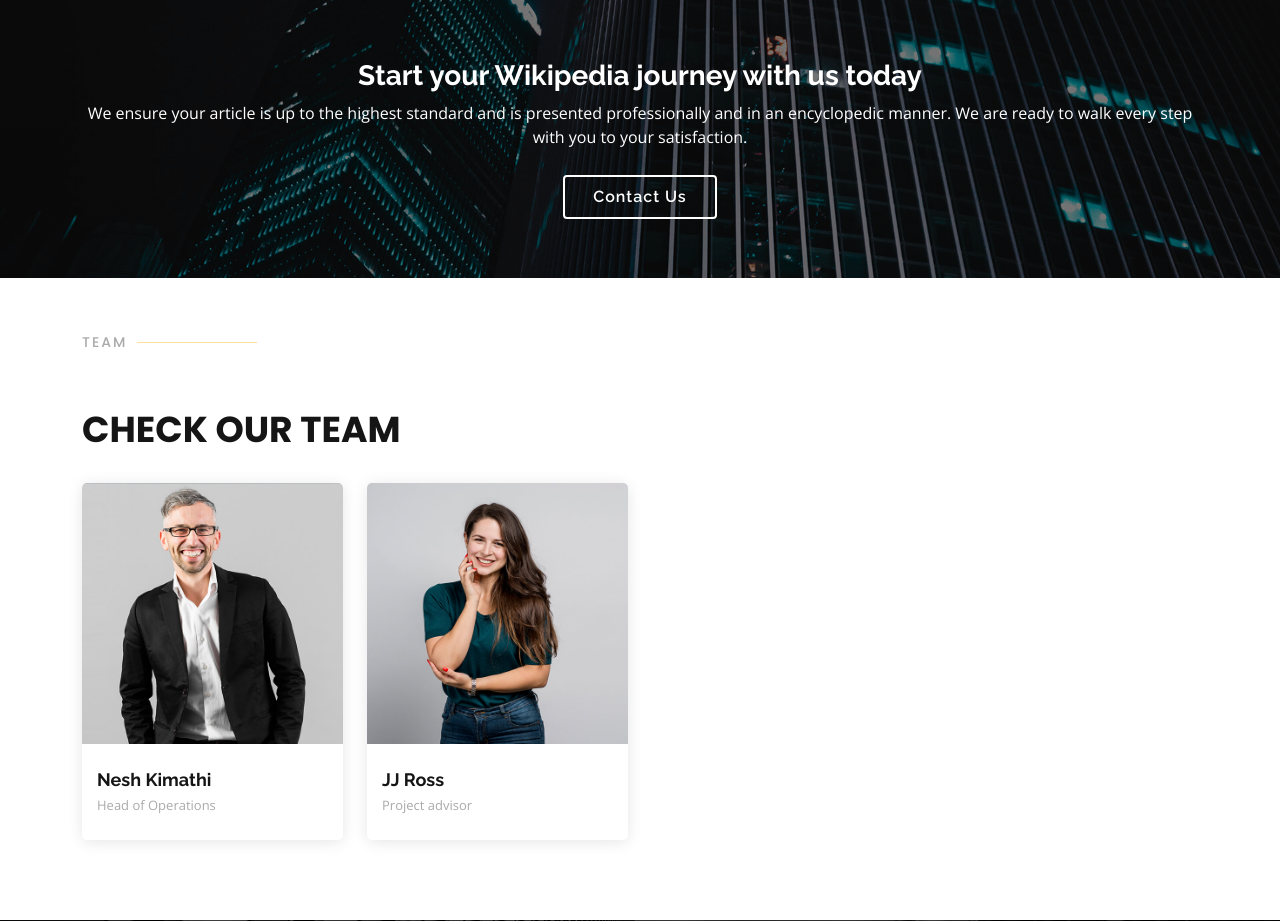
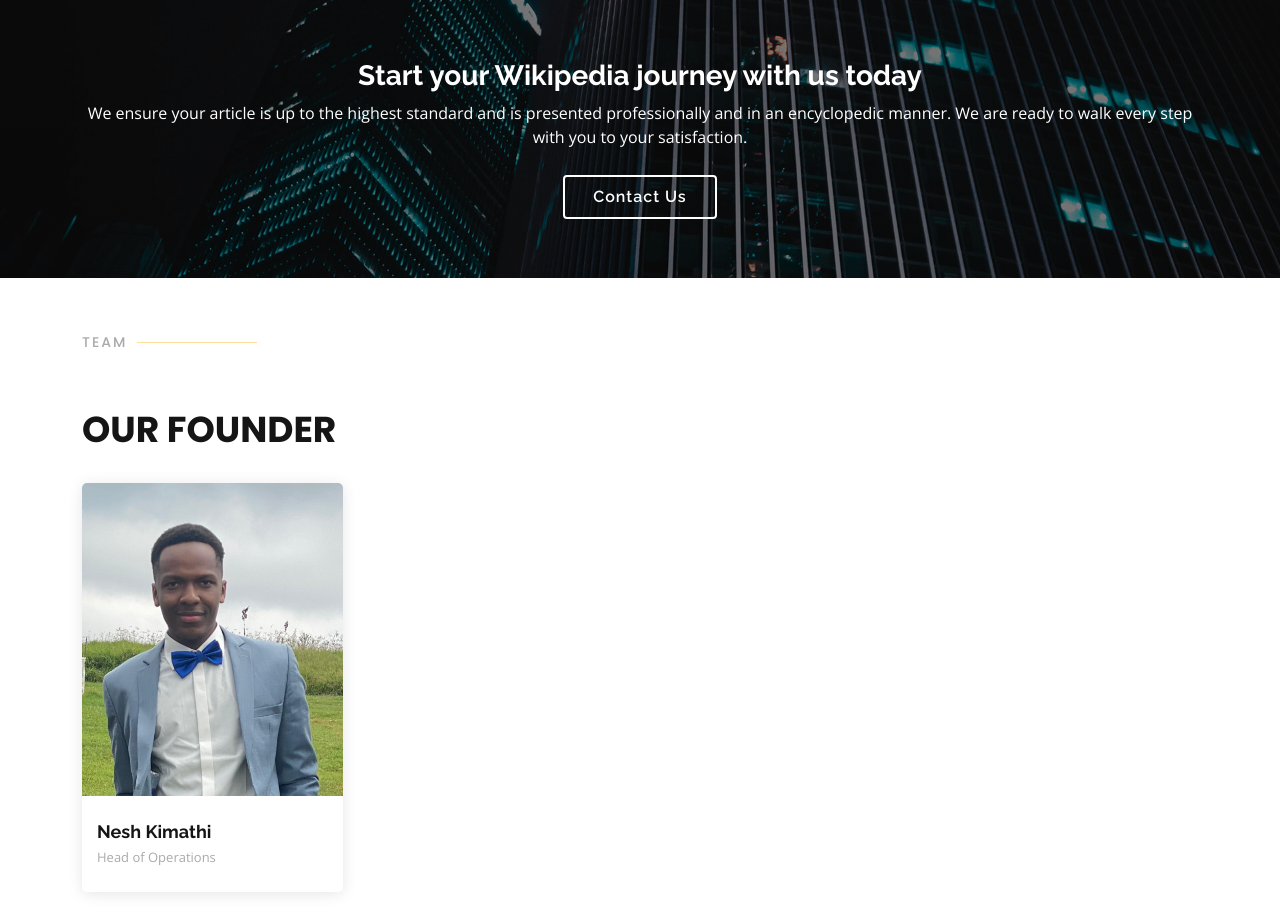
Before and after one commit to gambigivesyouwiings/royeurs, a Flask app: page / in a window 1280 px wide. Shown: the part 3036-3957 px from the top of the page. Run offline with Flask 3, Linux system fonts and the light colour scheme; some libraries are stand-ins or nearby versions.

Commit message:
Customizeed the website to fit the requirements for Wiki Royeurs

```diff
--- a/templates/index.html
+++ b/templates/index.html
@@ -227,7 +227,7 @@
 
         <div class="section-title">
           <h2>Team</h2>
-          <p>Check our Team</p>
+          <p>Our Founder</p>
         </div>
 
         <div class="row">
@@ -245,23 +245,6 @@
               <div class="member-info">
                 <h4>Nesh Kimathi</h4>
                 <span>Head of Operations</span>
-              </div>
-            </div>
-          </div>
-
-          <div class="col-lg-3 col-md-6 d-flex align-items-stretch">
-            <div class="member" data-aos="fade-up" data-aos-delay="200">
-              <div class="member-img">
-                <img src="static/assets/img/team/team-2.jpg" class="img-fluid" alt="">
-                <div class="social">
-
-
-
-                </div>
-              </div>
-              <div class="member-info">
-                <h4>JJ Ross</h4>
-                <span>Project advisor</span>
               </div>
             </div>
           </div>
```
Also changed, not shown: static/assets/img/team/team-1.jpg.
